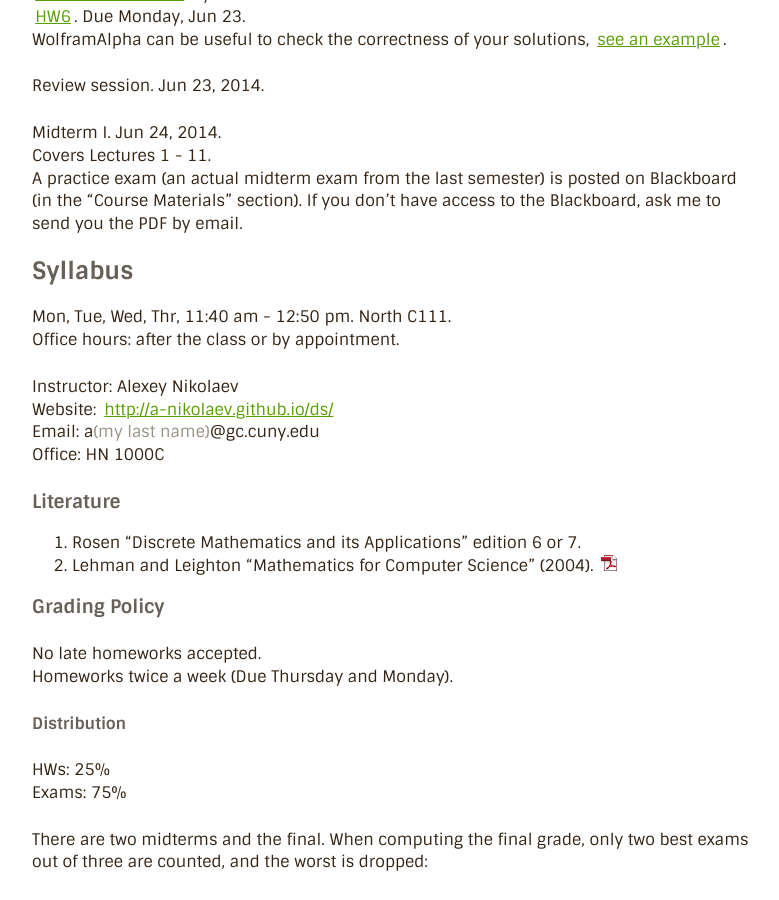
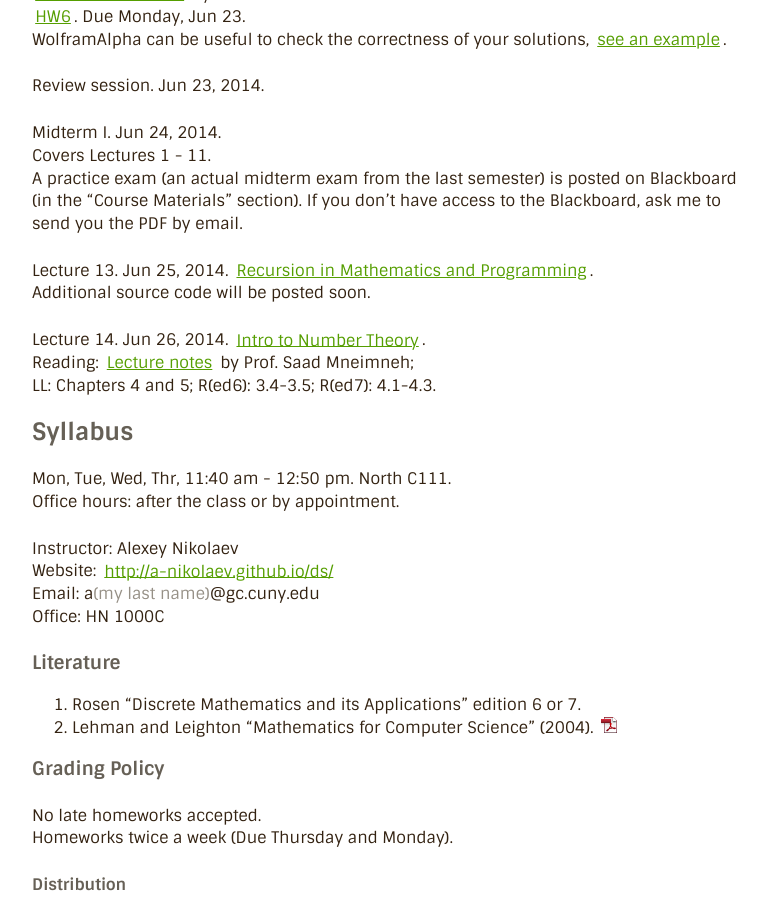
Before and after one commit to a-nikolaev/a-nikolaev.github.io, a Jekyll site: the page built from ds/index.markdown, in a window 1280 px wide and 900 px high, scrolled down 1224 px. Shown: the whole window, without its empty margins (248-1027 px from the left). Built offline with Jekyll 4.4.1, drawn with Linux system fonts in a browser that asks for light colours; Markdown is read by kramdown in place of the engine named in the settings.

Commit message:
lec13, lec14

```diff
--- a/ds/index.markdown
+++ b/ds/index.markdown
@@ -69,6 +69,14 @@ Covers Lectures 1 - 11.
 A practice exam (an actual midterm exam from the last semester) is posted on Blackboard
 (in the "Course Materials" section). If you don't have access to the Blackboard, ask me to
 send you the PDF by email.
+
+Lecture 13. Jun 25, 2014. [Recursion in Mathematics and Programming](/ds/docs/lec13.pdf).
+Additional source code will be posted soon.
+
+Lecture 14. Jun 26, 2014. [Intro to Number Theory](/ds/docs/lec14.pdf).
+Reading:
+[Lecture notes](http://www.cs.hunter.cuny.edu/~saad/courses/dm/notes/note7.pdf) by Prof. Saad Mneimneh;
+LL: Chapters 4 and 5; R(ed6): 3.4-3.5; R(ed7): 4.1-4.3.
 
 <!--
 
```
